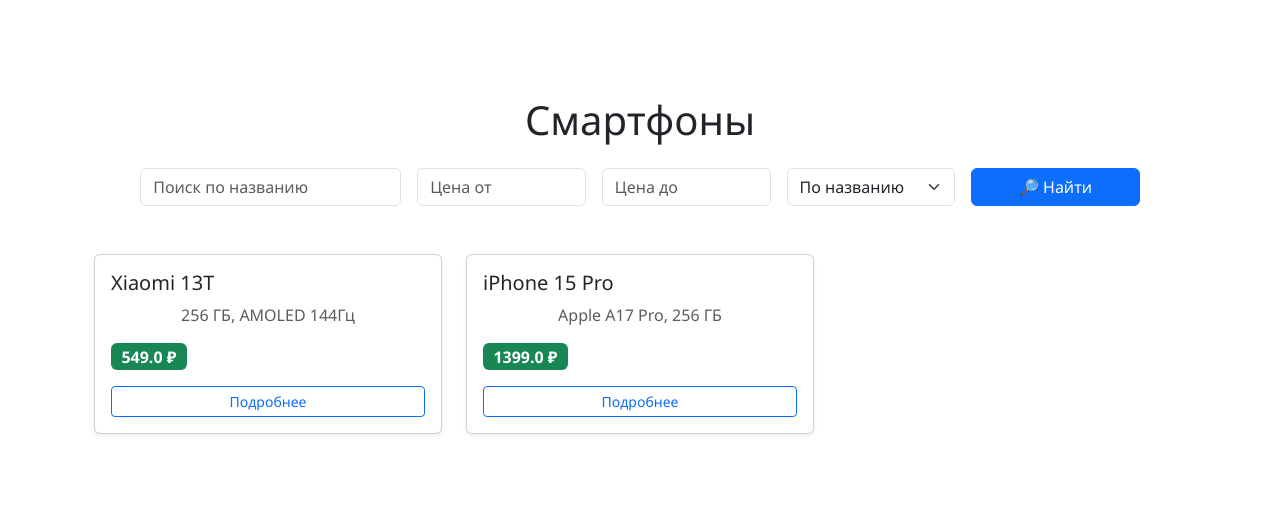
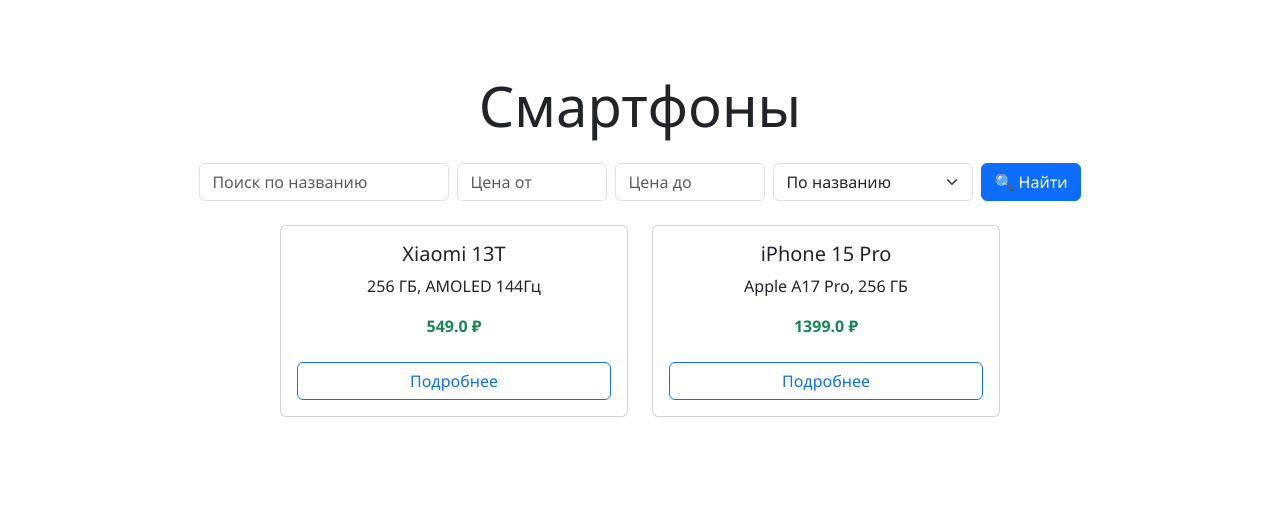
Before and after one commit to veressc/Catalog-Money, a Flask app: page /category/1 in a window 1280 px wide. Shown: the top 505 px of the page. Run offline with Flask 3, Linux system fonts and the light colour scheme.

Commit message:
Фикс страшнейших багов, исправлены все крупные ошибки и недочеты

```diff
--- a/app/__init__.py
+++ b/app/__init__.py
@@ -5,11 +5,14 @@
 
 def create_app():
     app = Flask(__name__)
+
+    # Настройки базы данных
     app.config['SQLALCHEMY_DATABASE_URI'] = 'sqlite:///catalog.db'
     app.config['SQLALCHEMY_TRACK_MODIFICATIONS'] = False
 
     db.init_app(app)
 
+    # Импорт и регистрация Blueprint
     from app.routes import bp as main_routes
     app.register_blueprint(main_routes)
 
--- a/app/routes.py
+++ b/app/routes.py
@@ -1,61 +1,77 @@
-from flask import Blueprint, render_template, request, redirect
-from app.models import Category, Product
+from flask import Flask, render_template, request, redirect, url_for, jsonify, Blueprint
+from app.models import db, Category, Product
 
+# Создание Blueprint
 bp = Blueprint('main', __name__)
 
+# Главная страница
 @bp.route('/')
 def index():
     return render_template('index.html')
 
+# Страница категорий
 @bp.route('/categories')
 def categories():
     categories = Category.query.all()
     return render_template('categories.html', categories=categories)
 
+# Страница товаров по категории
 @bp.route('/category/<int:category_id>')
-def category_products(category_id):
+def products(category_id):
+    sort = request.args.get('sort', 'name')
+    min_price = request.args.get('min_price')
+    max_price = request.args.get('max_price')
+    search_query = request.args.get('search')
+
+    products = Product.query.filter_by(category_id=category_id)
+
+    if min_price:
+        products = products.filter(Product.price >= float(min_price))
+    if max_price:
+        products = products.filter(Product.price <= float(max_price))
+    if search_query:
+        products = products.filter(Product.name.ilike(f"%{search_query}%"))
+
+    if sort == 'name':
+        products = products.order_by(Product.name.asc())
+    elif sort == 'price_asc':
+        products = products.order_by(Product.price.asc())
+    elif sort == 'price_desc':
+        products = products.order_by(Product.price.desc())
+
+    products = products.all()
     category = Category.query.get_or_404(category_id)
 
-    search = request.args.get('search', '')
-    price_min = request.args.get('price_min', type=float)
-    price_max = request.args.get('price_max', type=float)
-    sort_by = request.args.get('sort', 'name')
+    return render_template('products.html', products=products, category=category)
 
-    query = Product.query.filter_by(category_id=category_id)
-
-    if search:
-        query = query.filter(Product.name.ilike(f'%{search}%'))
-    if price_min is not None:
-        query = query.filter(Product.price >= price_min)
-    if price_max is not None:
-        query = query.filter(Product.price <= price_max)
-    if sort_by == 'price':
-        query = query.order_by(Product.price)
-    else:
-        query = query.order_by(Product.name)
-
-    products = query.all()
-
-    return render_template(
-        'products.html',
-        category=category,
-        products=products,
-        search=search,
-        price_min=price_min,
-        price_max=price_max,
-        sort_by=sort_by
-    )
-
+# Детальная страница товара
 @bp.route('/product/<int:product_id>')
 def product_detail(product_id):
     product = Product.query.get_or_404(product_id)
     return render_template('product_detail.html', product=product)
 
-# 🔥 Новый маршрут для удаления товара
-@bp.route('/delete-product/<int:product_id>', methods=['POST'])
+# Удаление товара
+@bp.route('/delete_product/<int:product_id>', methods=['POST'])
 def delete_product(product_id):
-    from app import db
     product = Product.query.get_or_404(product_id)
     db.session.delete(product)
     db.session.commit()
-    return redirect(f'/categories/{product.category_id}')
+    return redirect(url_for('main.categories'))
+
+# Автокомплит
+@bp.route('/autocomplete')
+def autocomplete():
+    query = request.args.get('query', '')
+    if not query:
+        return jsonify([])
+
+    products = Product.query.filter(Product.name.ilike(f"%{query}%")).all()
+    suggestions = [product.name for product in products]
+
+    return jsonify(suggestions)
+
+# Страница добавления товара
+@bp.route('/add-product', methods=['GET', 'POST'])
+def add_product():
+    categories = Category.query.all()  # <<< добавляем загрузку категорий
+    return render_template('add_product.html', categories=categories)
--- a/app/templates/product_detail.html
+++ b/app/templates/product_detail.html
@@ -10,7 +10,7 @@
         </p>
 
         <div class="d-flex justify-content-center gap-3 mt-4">
-            <a href="{{ url_for('main.category_products', category_id=product.category_id) }}" class="btn btn-outline-primary btn-animated">
+            <a href="{{ url_for('main.products', category_id=product.category_id) }}" class="btn btn-outline-primary btn-animated">
                 ◀ Назад к товарам
             </a>
 
--- a/app/templates/products.html
+++ b/app/templates/products.html
@@ -1,55 +1,97 @@
 {% extends 'base.html' %}
 
 {% block content %}
-<div class="container py-5">
-    <h1 class="text-center mb-4">{{ category.name }}</h1>
+<div class="text-center mt-4">
+    <h1 class="display-4">{{ category.name }}</h1>
+</div>
 
-    <!-- Форма поиска и фильтрации -->
-    <form method="get" class="row g-3 mb-5 justify-content-center">
-        <div class="col-md-3">
-            <input type="text" name="search" value="{{ search or '' }}" class="form-control" placeholder="Поиск по названию">
-        </div>
-        <div class="col-md-2">
-            <input type="number" name="price_min" value="{{ price_min or '' }}" class="form-control" placeholder="Цена от">
-        </div>
-        <div class="col-md-2">
-            <input type="number" name="price_max" value="{{ price_max or '' }}" class="form-control" placeholder="Цена до">
-        </div>
-        <div class="col-md-2">
-            <select name="sort" class="form-select">
-                <option value="name" {% if sort_by == 'name' %}selected{% endif %}>По названию</option>
-                <option value="price" {% if sort_by == 'price' %}selected{% endif %}>По цене</option>
-            </select>
-        </div>
-        <div class="col-md-2">
-            <button type="submit" class="btn btn-primary w-100">🔎 Найти</button>
-        </div>
-    </form>
+<form method="get" class="container my-4 d-flex flex-wrap justify-content-center align-items-center gap-2 position-relative">
+    <input type="text" name="search" id="search" class="form-control" placeholder="Поиск по названию" style="width: 250px;">
+    <input type="number" name="min_price" class="form-control" placeholder="Цена от" style="width: 150px;">
+    <input type="number" name="max_price" class="form-control" placeholder="Цена до" style="width: 150px;">
+    <select name="sort" class="form-select" style="width: 200px;">
+        <option value="name">По названию</option>
+        <option value="price_asc">По возрастанию цены</option>
+        <option value="price_desc">По убыванию цены</option>
+    </select>
+    <button type="submit" class="btn btn-primary d-flex align-items-center gap-1">
+        🔍 Найти
+    </button>
+</form>
 
-    <!-- Список товаров -->
-    <div class="row">
+<div class="container mt-4">
+    <div class="row justify-content-center">
         {% if products %}
             {% for product in products %}
-            <div class="col-md-4 mb-4">
-                <div class="card h-100 shadow-sm">
-                    <div class="card-body d-flex flex-column">
-                        <h5 class="card-title">{{ product.name }}</h5>
-                        <p class="card-text text-muted">{{ product.description }}</p>
-                        <div class="mt-auto">
-                            <span class="badge bg-success fs-6">{{ product.price }} ₽</span>
-                            <a href="{{ url_for('main.product_detail', product_id=product.id) }}" class="btn btn-outline-primary btn-sm mt-3 w-100">
-                                Подробнее
-                            </a>
+                <div class="col-md-4 mb-4 d-flex align-items-stretch">
+                    <div class="card w-100">
+                        <div class="card-body d-flex flex-column justify-content-between">
+                            <h5 class="card-title text-center">{{ product.name }}</h5>
+                            <p class="card-text text-center">{{ product.description }}</p>
+                            <p class="text-success text-center fw-bold">{{ product.price }} ₽</p>
+                            <a href="{{ url_for('main.product_detail', product_id=product.id) }}" class="btn btn-outline-primary mt-2">Подробнее</a>
                         </div>
                     </div>
                 </div>
-            </div>
             {% endfor %}
         {% else %}
-            <div class="text-center">
-                <p class="lead">😕 Нет товаров по заданным критериям</p>
+            <div class="text-center mt-5">
+                <h4>Товары, соответствующие параметрам, не найдены.</h4>
             </div>
         {% endif %}
     </div>
 </div>
+
+<!-- СКРИПТ АВТОКОМПЛИТА -->
+<script>
+    const searchInput = document.getElementById('search');
+    const autocompleteBox = document.createElement('div');
+    autocompleteBox.style.position = 'absolute';
+    autocompleteBox.style.backgroundColor = '#fff';
+    autocompleteBox.style.border = '1px solid #ccc';
+    autocompleteBox.style.width = searchInput.offsetWidth + 'px';
+    autocompleteBox.style.maxHeight = '200px';
+    autocompleteBox.style.overflowY = 'auto';
+    autocompleteBox.style.zIndex = '1000';
+    autocompleteBox.style.top = (searchInput.offsetTop + searchInput.offsetHeight) + 'px';
+    autocompleteBox.style.left = searchInput.offsetLeft + 'px';
+    autocompleteBox.style.display = 'none';
+    searchInput.parentNode.appendChild(autocompleteBox);
+
+    searchInput.addEventListener('input', async function() {
+        const query = this.value;
+        if (query.length < 1) {
+            autocompleteBox.style.display = 'none';
+            return;
+        }
+
+        const response = await fetch(`/autocomplete?query=${query}`);
+        const suggestions = await response.json();
+
+        autocompleteBox.innerHTML = '';
+        if (suggestions.length > 0) {
+            suggestions.forEach(suggestion => {
+                const item = document.createElement('div');
+                item.textContent = suggestion;
+                item.style.padding = '8px';
+                item.style.cursor = 'pointer';
+                item.addEventListener('click', () => {
+                    searchInput.value = suggestion;
+                    autocompleteBox.style.display = 'none';
+                });
+                autocompleteBox.appendChild(item);
+            });
+            autocompleteBox.style.display = 'block';
+        } else {
+            autocompleteBox.style.display = 'none';
+        }
+    });
+
+    document.addEventListener('click', function(e) {
+        if (e.target !== searchInput) {
+            autocompleteBox.style.display = 'none';
+        }
+    });
+</script>
+
 {% endblock %}
```
Also changed, not shown: app/templates/add_product.html (+8 -13 lines), app/templates/categories.html (+3 -5 lines), app/templates/index.html (+11 -8 lines), instance/catalog.db.
